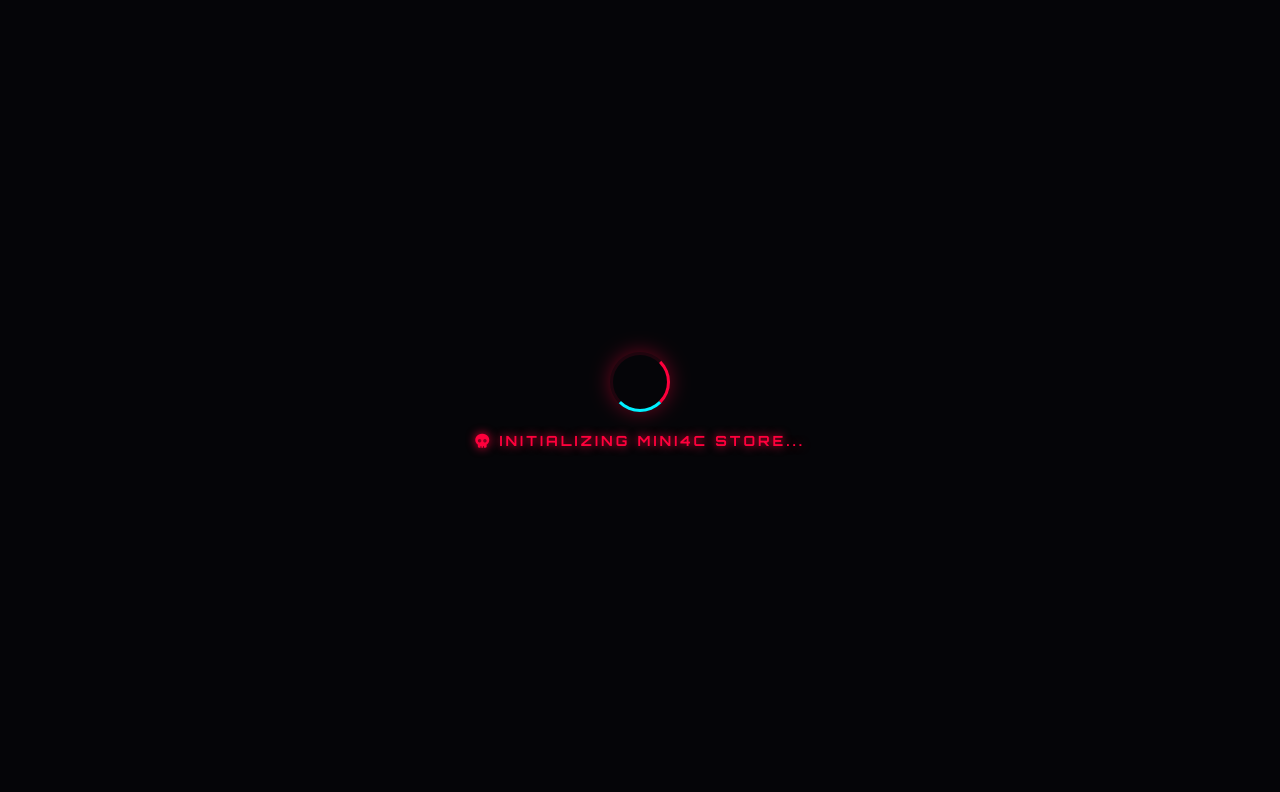
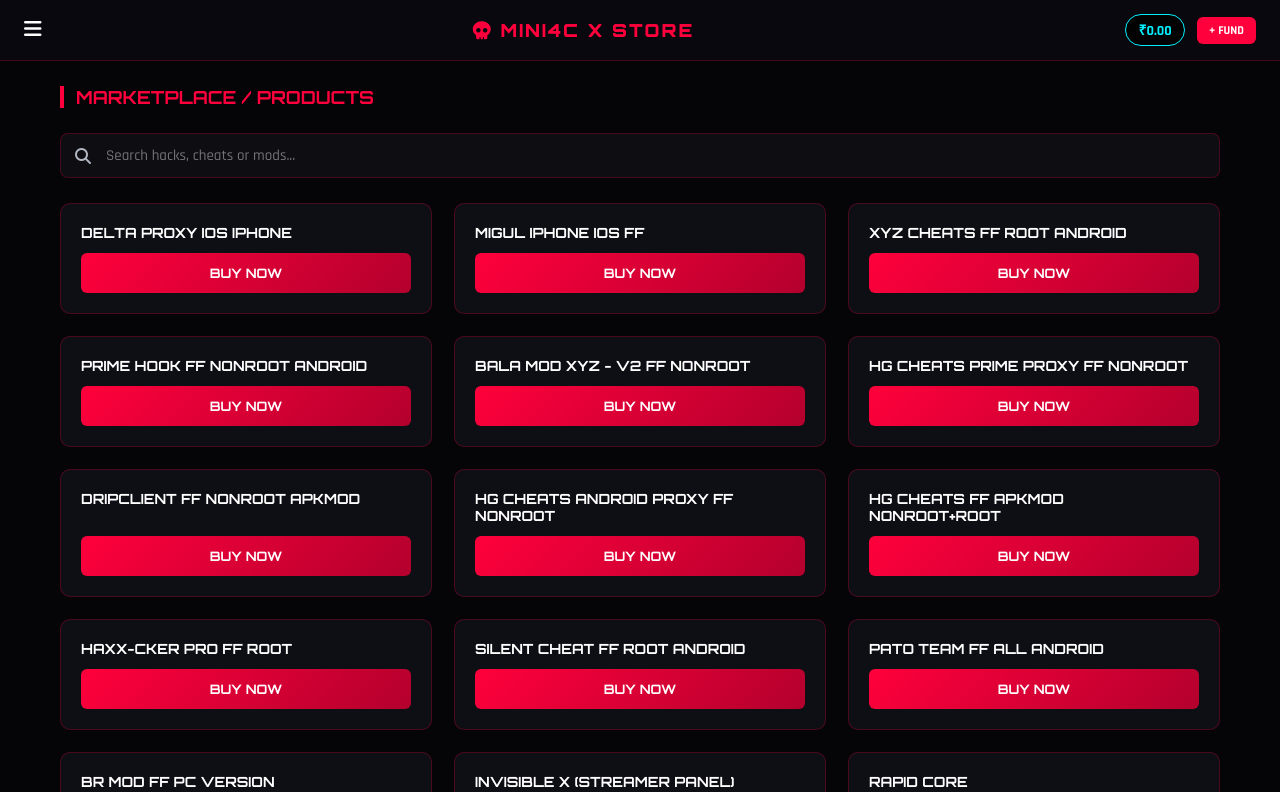
Before and after one commit to yqu625v17ba/mini4cshop, a plain HTML site: page index.html in a window 1280 px wide. Shown: the top 792 px of the page. Drawn offline with Linux system fonts and the light colour scheme.

Commit message:
Update index.html

```diff
--- a/index.html
+++ b/index.html
@@ -11,7 +11,6 @@
             --bg-dark: #050508;
             --card-bg: rgba(18, 18, 26, 0.75);
             --red-glow: #ff003c;
-            --red-bright: #ff2a5f;
             --neon-blue: #00f0ff;
             --border-neon: rgba(255, 0, 60, 0.25);
             --text-main: #ffffff;
@@ -20,70 +19,75 @@
         * { margin:0; padding:0; box-sizing:border-box; font-family: 'Rajdhani', sans-serif; }
         body { background-color: var(--bg-dark); color: var(--text-main); overflow-x: hidden; }
         #bgCanvas { position: fixed; top: 0; left: 0; width: 100vw; height: 100vh; z-index: -1; pointer-events: none; }
-        #loader-overlay {
-            position: fixed; top:0; left:0; width:100%; height:100%;
-            background: #050508; z-index: 99999; display: flex; flex-direction: column;
-            justify-content: center; align-items: center; transition: opacity 0.5s ease;
+
+        .top-navbar {
+            display: flex; justify-content: space-between; align-items: center;
+            padding: 14px 24px; background: rgba(10, 10, 16, 0.85); backdrop-filter: blur(15px);
+            border-bottom: 1px solid var(--border-neon); position: sticky; top:0; z-index: 1000;
         }
-        .cyber-spinner {
-            width: 60px; height: 60px; border: 3px solid rgba(255, 0, 60, 0.1);
-            border-top: 3px solid var(--red-glow); border-right: 3px solid var(--neon-blue);
-            border-radius: 50%; animation: spin 0.8s linear infinite;
-            box-shadow: 0 0 20px rgba(255, 0, 60, 0.4);
+        .logo { font-family: 'Orbitron', sans-serif; font-weight: 900; color: var(--red-glow); font-size: 18px; letter-spacing: 2px; }
+        .menu-toggle { cursor: pointer; font-size: 20px; transition: 0.2s; }
+        .menu-toggle:hover { color: var(--red-glow); }
+        .wallet-section { display: flex; align-items: center; gap: 12px; }
+        .wallet-balance { background: rgba(0, 0, 0, 0.8); padding: 5px 12px; border-radius: 20px; border: 1px solid var(--neon-blue); font-size: 14px; color: var(--neon-blue); font-weight: 700; font-family: 'Orbitron', sans-serif; }
+        .add-fund-btn { background: var(--red-glow); color: #fff; border: none; padding: 6px 12px; border-radius: 6px; font-size: 12px; font-weight: bold; cursor: pointer; }
+
+        .sidebar {
+            position: fixed; top: 0; left: -280px; width: 270px; height: 100%;
+            background: rgba(10, 10, 16, 0.95); backdrop-filter: blur(20px); z-index: 10001; transition: 0.3s ease; padding: 25px 20px;
+            border-right: 1px solid var(--border-neon);
         }
-        @keyframes spin { to { transform: rotate(360deg); } }
-        .loader-title {
-            margin-top: 20px; color: var(--red-glow); font-family: 'Orbitron', sans-serif;
-            font-weight: 700; letter-spacing: 3px; font-size: 14px; text-shadow: 0 0 10px var(--red-glow);
+        .sidebar.active { left: 0; }
+        .sidebar-header { display: flex; justify-content: space-between; align-items: center; margin-bottom: 30px; }
+        .sidebar-header h3 { font-family: 'Orbitron', sans-serif; font-size: 15px; color: var(--red-glow); }
+        .sidebar-links { list-style: none; }
+        .sidebar-links li { margin-bottom: 18px; }
+        .sidebar-links a { color: var(--text-main); text-decoration: none; font-size: 15px; font-weight: 600; cursor: pointer; display: flex; align-items: center; gap: 12px; }
+        .sidebar-links a:hover { color: var(--red-glow); }
+
+        .container { padding: 25px 20px; max-width: 1200px; margin: 0 auto; }
+        .section-title { font-family: 'Orbitron', sans-serif; font-size: 18px; color: var(--red-glow); border-left: 4px solid var(--red-glow); padding-left: 12px; margin-bottom: 25px; }
+
+        .search-wrapper { margin-bottom: 25px; position: relative; }
+        .search-input {
+            width: 100%; padding: 12px 18px 12px 45px; background: rgba(15, 15, 22, 0.8);
+            border: 1px solid var(--border-neon); border-radius: 8px; color: #fff; outline: none; font-size: 15px;
         }
+        .search-icon { position: absolute; left: 15px; top: 50%; transform: translateY(-50%); color: var(--text-sub); }
+
+        .product-grid { display: grid; grid-template-columns: repeat(auto-fill, minmax(280px, 1fr)); gap: 22px; }
+        .product-card {
+            background: var(--card-bg); border: 1px solid var(--border-neon); border-radius: 10px; padding: 20px;
+            display: flex; flex-direction: column; justify-content: space-between; transition: 0.3s;
+        }
+        .product-card:hover { border-color: var(--red-glow); transform: translateY(-3px); }
+        .product-title { font-family: 'Orbitron', sans-serif; font-size: 14px; color: #fff; margin-bottom: 12px; font-weight: 700; }
+
+        .cyber-btn {
+            width: 100%; padding: 12px; background: linear-gradient(135deg, var(--red-glow), #b3002d);
+            color: #fff; border: none; font-family: 'Orbitron', sans-serif; font-weight: 700;
+            border-radius: 6px; cursor: pointer; font-size: 13px; text-transform: uppercase;
+        }
+
+        .modal {
+            display: none; position: fixed; top:0; left:0; width:100%; height:100%;
+            background: rgba(0,0,0,0.85); backdrop-filter: blur(10px); z-index: 20000; justify-content: center; align-items: center; padding: 20px;
+        }
+        .modal-content {
+            background: var(--card-bg); border: 1px solid var(--red-glow);
+            padding: 25px; border-radius: 12px; width: 100%; max-width: 400px; text-align: center;
+        }
+        .plan-option-btn {
+            width: 100%; padding: 12px; margin-bottom: 10px; background: rgba(0,0,0,0.6);
+            border: 1px solid var(--border-neon); color: #fff; border-radius: 6px;
+            display: flex; justify-content: space-between; align-items: center; cursor: pointer; font-weight: 600;
+        }
+        .plan-price-tag { color: var(--neon-blue); font-family: 'Orbitron', sans-serif; }
     </style>
 </head>
 <body>
-<canvas id="bgCanvas"></canvas>
-<div id="loader-overlay">
-    <div class="cyber-spinner"></div>
-    <div class="loader-title"><i class="fa-solid fa-skull"></i> INITIALIZING MINI4C STORE...</div>
-</div>
-    <div id="authScreen">
-        <div class="auth-card">
-            <div class="auth-header">
-                <button class="auth-tab active" id="tabLoginBtn" onclick="toggleAuthTab('login')">LOGIN</button>
-                <button class="auth-tab" id="tabRegisterBtn" onclick="toggleAuthTab('register')">CREATE ACCOUNT</button>
-            </div>
-            <form id="loginForm" class="auth-form active" onsubmit="event.preventDefault(); handleAuthSubmit('login');">
-                <div class="input-group">
-                    <label><i class="fa-solid fa-user"></i> Username</label>
-                    <div class="input-wrapper">
-                        <input type="text" id="loginUsername" placeholder="Enter Username" required>
-                    </div>
-                </div>
-                <div class="input-group">
-                    <label><i class="fa-solid fa-lock"></i> Password</label>
-                    <div class="input-wrapper">
-                        <input type="password" id="loginPassword" placeholder="Enter Password" required>
-                        <i class="fa-solid fa-eye password-toggle" onclick="togglePasswordVisibility('loginPassword', this)"></i>
-                    </div>
-                </div>
-                <button type="submit" class="cyber-btn"><i class="fa-solid fa-right-to-bracket"></i> ACCESS STORE</button>
-            </form>
-            <form id="registerForm" class="auth-form" onsubmit="event.preventDefault(); handleAuthSubmit('register');">
-                <div class="input-group">
-                    <label><i class="fa-solid fa-user-plus"></i> Choose Username</label>
-                    <div class="input-wrapper">
-                        <input type="text" id="regUsername" placeholder="Create Username" required>
-                    </div>
-                </div>
-                <div class="input-group">
-                    <label><i class="fa-solid fa-key"></i> Create Password</label>
-                    <div class="input-wrapper">
-                        <input type="password" id="regPassword" placeholder="Create Password" required>
-                        <i class="fa-solid fa-eye password-toggle" onclick="togglePasswordVisibility('regPassword', this)"></i>
-                    </div>
-                </div>
-                <button type="submit" class="cyber-btn"><i class="fa-solid fa-user-check"></i> REGISTER ACCOUNT</button>
-            </form>
-        </div>
-    </div>
+
+    <canvas id="bgCanvas"></canvas>
 
     <header class="top-navbar">
         <div class="menu-toggle" onclick="toggleSidebar()"><i class="fa-solid fa-bars"></i></div>
@@ -93,31 +97,37 @@
             <button class="add-fund-btn" onclick="openAddFundModal()">+ FUND</button>
         </div>
     </header>
-        <nav id="sidebar" class="sidebar">
+
+    <nav id="sidebar" class="sidebar">
         <div class="sidebar-header">
             <h3><i class="fa-solid fa-gamepad"></i> DASHBOARD</h3>
             <i class="fa-solid fa-xmark" onclick="toggleSidebar()" style="cursor:pointer; font-size: 18px;"></i>
         </div>
         <ul class="sidebar-links">
-            <li><a onclick="switchTab('buyKey')"><i class="fa-solid fa-key"></i> Marketplace Stock</a></li>
-            <li><a onclick="switchTab('myKeys')"><i class="fa-solid fa-box-archive"></i> My Purchased Keys</a></li>
+            <li><a onclick="toggleSidebar()"><i class="fa-solid fa-key"></i> Marketplace Stock</a></li>
             <li><a onclick="openAddFundModal(); toggleSidebar();"><i class="fa-solid fa-wallet"></i> Add Wallet Money</a></li>
-            <li><a onclick="switchTab('history')"><i class="fa-solid fa-clock-rotate-left"></i> Payment Log History</a></li>
-            <li id="adminTabLink" style="display: none;"><a onclick="switchTab('adminPanel')" style="color: var(--neon-blue); font-weight: bold;"><i class="fa-solid fa-user-shield"></i> Admin Dashboard</a></li>
             <li><a href="https://t.me/+Ga2FZ1QnY8VjN2Y1" target="_blank"><i class="fa-brands fa-telegram"></i> Telegram Channel</a></li>
             <li><a href="https://discord.gg/Yttbf69xx" target="_blank"><i class="fa-brands fa-discord"></i> Discord Community</a></li>
-            <li><a onclick="handleLogout()" style="color: var(--red-glow);"><i class="fa-solid fa-right-from-bracket"></i> Logout Session</a></li>
         </ul>
     </nav>
 
     <div class="container">
-        <div id="buyKeySection" class="section active">
+        <div class="section active">
             <h2 class="section-title">MARKETPLACE / PRODUCTS</h2>
             <div class="search-wrapper">
                 <i class="fa-solid fa-magnifying-glass search-icon"></i>
                 <input type="text" id="productSearchInput" class="search-input" placeholder="Search hacks, cheats or mods..." onkeyup="filterProducts()">
             </div>
             <div id="productContainer" class="product-grid"></div>
+        </div>
+    </div>
+
+    <!-- Plan Selection Modal -->
+    <div id="planSelectModal" class="modal">
+        <div class="modal-content">
+            <h3 id="planModalTitle" style="color: var(--red-glow); font-family:'Orbitron', sans-serif; font-size: 16px; margin-bottom: 15px;">Select Plan</h3>
+            <div id="plansListContainer" style="max-height: 260px; overflow-y: auto; margin-bottom: 15px;"></div>
+            <button onclick="closePlanModal()" style="width: 100%; padding: 10px; background: #1a1a24; color: #aaa; border: 1px solid var(--border-neon); border-radius: 6px; cursor: pointer;">Cancel</button>
         </div>
     </div>
 
@@ -142,17 +152,18 @@
             <button onclick="closeAddFundModal()" style="width: 100%; padding: 9px; background: #222; color: #fff; border: none; border-radius: 6px; cursor: pointer;">Close</button>
         </div>
     </div>
-        <script>
+
+    <script>
         const defaultProducts = [
-            { id: 1, name: "DELTA PROXY IOS IPHONE", features: ["Body Proxy - Full Red", "Neck Proxy V1", "Neck Proxy V2"], variants: [{ name: "1 Days", price: 150 }, { name: "7 Days", price: 350 }, { name: "30 Days", price: 700 }] },
+            { id: 1, name: "DELTA PROXY IOS IPHONE", features: ["Body Proxy - Full Red", "Neck Proxy V1"], variants: [{ name: "1 Days", price: 150 }, { name: "7 Days", price: 350 }, { name: "30 Days", price: 700 }] },
             { id: 2, name: "MIGUL IPHONE IOS FF", features: ["Silent Aim", "AimBot", "Speed Hack"], variants: [{ name: "1 Day's Basic", price: 250 }, { name: "7 Day's Basic", price: 600 }, { name: "30 Day's Basic", price: 1200 }] },
-            { id: 3, name: "XYZ CHEATS FF ROOT ANDROID", features: ["Silent Aim", "Aim Magnet", "Aimbot"], variants: [{ name: "1 Days", price: 70 }, { name: "2 Days", price: 150 }] },
-            { id: 4, name: "PRIME HOOK FF NONROOT ANDROID", features: ["Aim Magnet", "Silent Aim", "Aimbot"], variants: [{ name: "1 Days Nonroot", price: 50 }, { name: "7 Days Nonroot", price: 270 }] },
-            { id: 5, name: "BALA MOD XYZ - V2 FF NONROOT", features: ["NONROOT Direct", "Auto Headshot", "ESP Location"], variants: [{ name: "1 Days", price: 230 }, { name: "7 Days", price: 1300 }] },
-            { id: 6, name: "HG CHEATS PRIME PROXY FF NONROOT", features: ["Aimsafe Main", "Aimbot", "Headshot"], variants: [{ name: "1 Days", price: 70 }, { name: "7 Days", price: 250 }] },
-            { id: 7, name: "DRIPCLIENT FF NONROOT APKMOD", features: ["Aimkill", "Silent Aim", "Underkill"], variants: [{ name: "1 Day's Nonroot", price: 60 }, { name: "30 Day's Nonroot", price: 600 }] },
-            { id: 8, name: "HG CHEATS ANDROID PROXY FF NONROOT", features: ["AIMBOT", "PRECISAO", "HS ALTO"], variants: [{ name: "1 Day's", price: 70 }, { name: "30 Day's", price: 500 }] },
-            { id: 9, name: "HG CHEATS FF APKMOD NONROOT+ROOT", features: ["Aim Magnet", "Silent Aim", "Aimbot"], variants: [{ name: "1 Day's", price: 70 }, { name: "30 Day's", price: 500 }] },
+            { id: 3, name: "XYZ CHEATS FF ROOT ANDROID", features: ["Silent Aim", "Aim Magnet"], variants: [{ name: "1 Days", price: 70 }, { name: "2 Days", price: 150 }] },
+            { id: 4, name: "PRIME HOOK FF NONROOT ANDROID", features: ["Aim Magnet", "Silent Aim"], variants: [{ name: "1 Days Nonroot", price: 50 }, { name: "7 Days Nonroot", price: 270 }] },
+            { id: 5, name: "BALA MOD XYZ - V2 FF NONROOT", features: ["NONROOT Direct", "Auto Headshot"], variants: [{ name: "1 Days", price: 230 }, { name: "7 Days", price: 1300 }] },
+            { id: 6, name: "HG CHEATS PRIME PROXY FF NONROOT", features: ["Aimsafe Main", "Aimbot"], variants: [{ name: "1 Days", price: 70 }, { name: "7 Days", price: 250 }] },
+            { id: 7, name: "DRIPCLIENT FF NONROOT APKMOD", features: ["Aimkill", "Silent Aim"], variants: [{ name: "1 Day's Nonroot", price: 60 }, { name: "30 Day's Nonroot", price: 600 }] },
+            { id: 8, name: "HG CHEATS ANDROID PROXY FF NONROOT", features: ["AIMBOT", "PRECISAO"], variants: [{ name: "1 Day's", price: 70 }, { name: "30 Day's", price: 500 }] },
+            { id: 9, name: "HG CHEATS FF APKMOD NONROOT+ROOT", features: ["Aim Magnet", "Silent Aim"], variants: [{ name: "1 Day's", price: 70 }, { name: "30 Day's", price: 500 }] },
             { id: 10, name: "HAXX-CKER PRO FF ROOT", features: ["Aimsafe Main Id Root", "Aimbot"], variants: [{ name: "3 Day's", price: 180 }, { name: "30 Day's", price: 1450 }] },
             { id: 11, name: "SILENT CHEAT FF ROOT ANDROID", features: ["Safe Main Id", "Silent Aim"], variants: [{ name: "1 Day's SAFE", price: 90 }, { name: "7 Day's SAFE", price: 350 }] },
             { id: 12, name: "PATO TEAM FF ALL ANDROID", features: ["Silent Aim", "Aim Magnet"], variants: [{ name: "3 Day's Mix", price: 150 }, { name: "30 Day's Mix", price: 700 }] },
@@ -172,22 +183,55 @@
             updateBalanceUI();
         };
 
-        function renderProducts(list) {
+        function renderProducts(productsList) {
             let container = document.getElementById("productContainer");
             container.innerHTML = "";
-            list.forEach(p => {
+            productsList.forEach(p => {
                 let card = document.createElement("div");
                 card.className = "product-card";
-                card.innerHTML = `<h3 class="product-title">${p.name}</h3><button class="cyber-btn" onclick="alert('Select product plan')">BUY</button>`;
+                card.innerHTML = `
+                    <div>
+                        <h3 class="product-title">${p.name}</h3>
+                    </div>
+                    <button class="cyber-btn" onclick="openPlanModal(${p.id})">BUY NOW</button>
+                `;
                 container.appendChild(card);
             });
         }
 
+        function filterProducts() {
+            let query = document.getElementById("productSearchInput").value.toLowerCase();
+            let filtered = defaultProducts.filter(p => p.name.toLowerCase().includes(query));
+            renderProducts(filtered);
+        }
+
+        function openPlanModal(productId) {
+            let prod = defaultProducts.find(p => p.id === productId);
+            if(!prod) return;
+            document.getElementById("planModalTitle").innerText = prod.name;
+            let container = document.getElementById("plansListContainer");
+            container.innerHTML = "";
+            prod.variants.forEach(v => {
+                let btn = document.createElement("button");
+                btn.className = "plan-option-btn";
+                btn.innerHTML = `<span>${v.name}</span> <span class="plan-price-tag">₹${v.price}.00</span>`;
+                btn.onclick = function() {
+                    closePlanModal();
+                    alert(`Selected: ${prod.name} (${v.name}) - ₹${v.price}`);
+                };
+                container.appendChild(btn);
+            });
+            document.getElementById("planSelectModal").style.display = "flex";
+        }
+
+        function closePlanModal() { document.getElementById("planSelectModal").style.display = "none"; }
+
         function generateAddFundQR() {
-            let amt = document.getElementById("fundAmountInput").value;
-            if(!amt || amt < 10) { alert("Enter valid amount"); return; }
-            document.getElementById("generatedQRImg").src = `https://api.qrserver.com/v1/create-qr-code/?size=180x180&data=${encodeURIComponent('upi://pay?pa=ankittt.3@fam&am='+amt)}` ;
-            document.getElementById("displayAmountText").innerText = `Pay: ₹${amt}`;
+            let amt = parseFloat(document.getElementById("fundAmountInput").value);
+            if(!amt || amt < 10) { alert("Enter valid amount (Min ₹10)"); return; }
+            let upiUrl = `upi://pay?pa=ankittt.3@fam&pn=MINI4C&am=${amt}&cu=INR`;
+            document.getElementById("generatedQRImg").src = `https://api.qrserver.com/v1/create-qr-code/?size=180x180&data=${encodeURIComponent(upiUrl)}`;
+            document.getElementById("displayAmountText").innerText = `Pay: ₹${amt}.00`;
             document.getElementById("qrCodeContainer").style.display = "block";
             document.getElementById("utrVerificationContainer").style.display = "block";
         }
@@ -195,11 +239,11 @@
         function submitUtrForAutoCredit() {
             let utr = document.getElementById("utrInputId").value.trim();
             let amt = parseFloat(document.getElementById("fundAmountInput").value);
-            if(utr.length < 8) { alert("Invalid UTR"); return; }
+            if(utr.length < 8) { alert("Please enter a valid UTR number!"); return; }
             let bal = parseFloat(localStorage.getItem("walletBalance") || "0") + amt;
             localStorage.setItem("walletBalance", bal.toFixed(2));
             updateBalanceUI();
-            alert(`Success! ₹${amt} added automatically.`);
+            alert(`Success! ₹${amt} added to your wallet automatically.`);
             closeAddFundModal();
         }
 
@@ -208,7 +252,13 @@
         }
 
         function openAddFundModal() { document.getElementById("addFundModal").style.display = "flex"; }
-        function closeAddFundModal() { document.getElementById("addFundModal").style.display = "none"; }
+        function closeAddFundModal() {
+            document.getElementById("addFundModal").style.display = "none";
+            document.getElementById("qrCodeContainer").style.display = "none";
+            document.getElementById("utrVerificationContainer").style.display = "none";
+            document.getElementById("fundAmountInput").value = "";
+            document.getElementById("utrInputId").value = "";
+        }
         function toggleSidebar() { document.getElementById("sidebar").classList.toggle("active"); }
     </script>
 </body>
```
